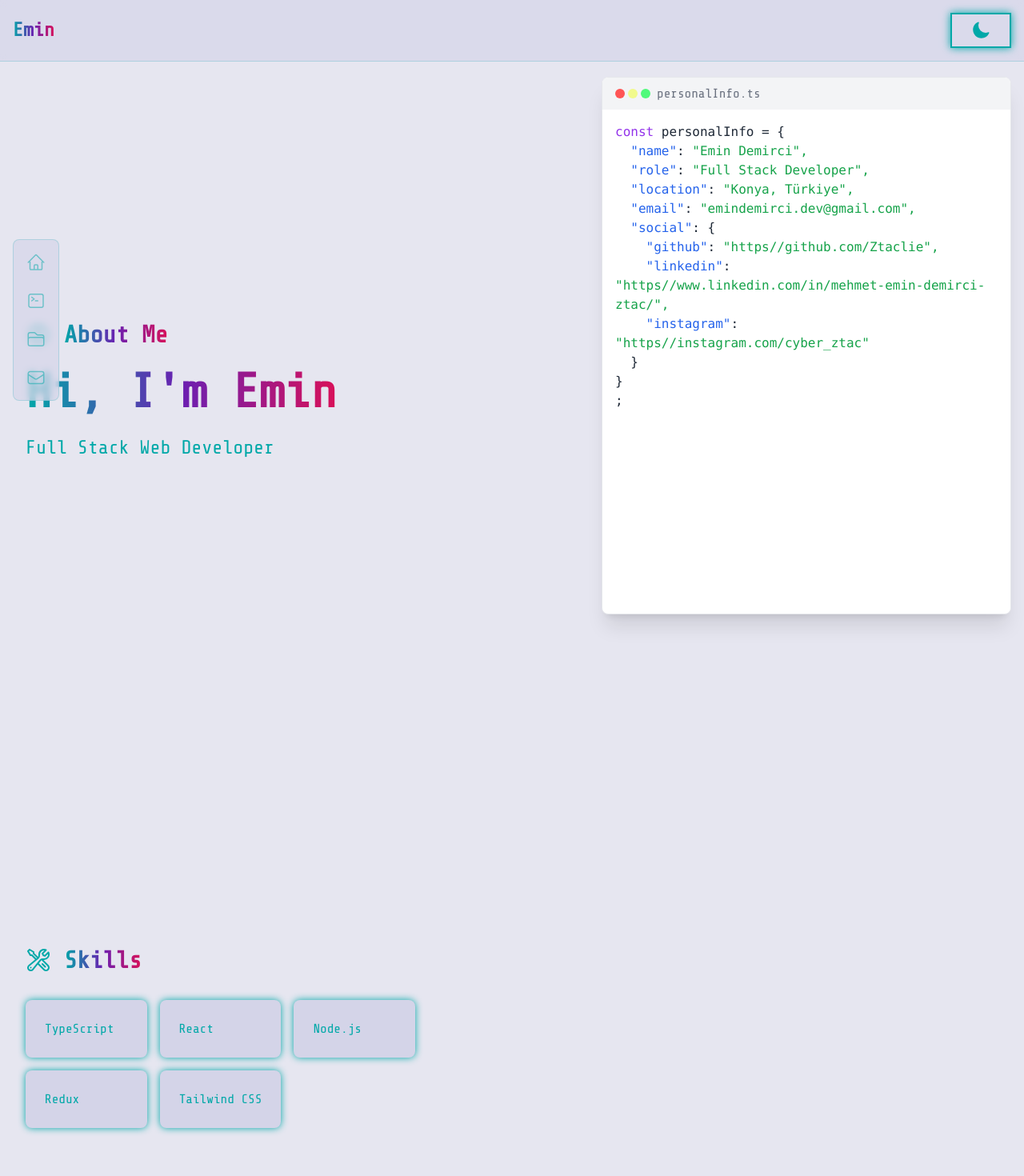
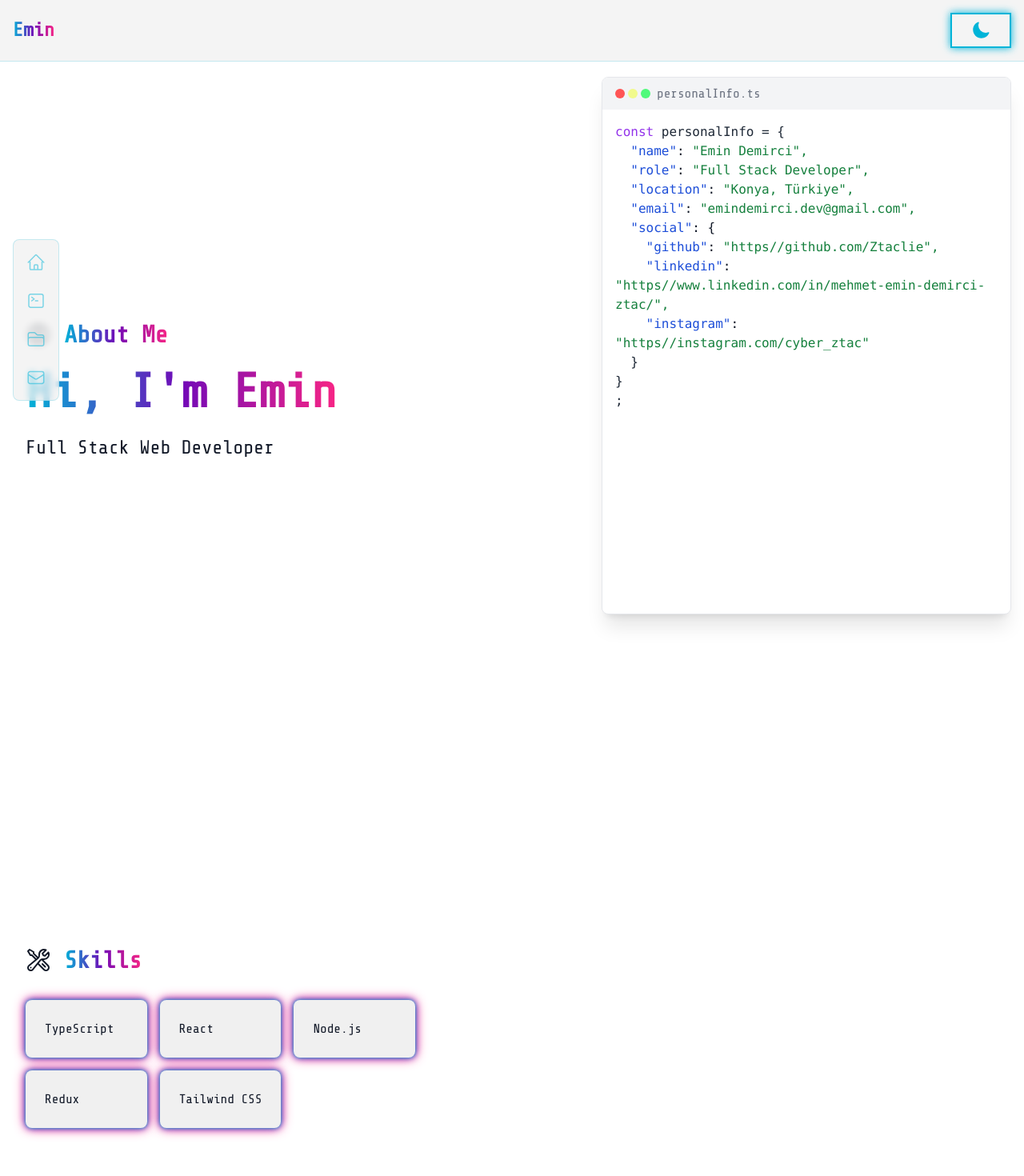
Before and after one commit to Ztaclie/emin-portfolio, a React (Vite) app: page / in a window 1280 px wide. Shown: the top 1470 px of the page at 80% size. Built offline with nearby package versions, Linux system fonts and the light colour scheme.

Commit message:
improvements

```diff
--- a/src/App.tsx
+++ b/src/App.tsx
@@ -18,8 +18,8 @@ function App() {
       <div
         className={`min-h-screen ${
           darkMode
-            ? "bg-cyber-dark-bg text-cyber-dark-neon"
-            : "bg-cyber-light-bg text-cyber-light-neon"
+            ? "bg-cyber-dark-bg text-gray-100"
+            : "bg-cyber-light-bg text-gray-900"
         }`}
       >
         <nav
--- a/src/components/Hero.tsx
+++ b/src/components/Hero.tsx
@@ -19,26 +19,18 @@ const Hero: FC = () => {
         const [key, ...value] = line.split(":");
         return (
           <span key={i}>
-            <span className={darkMode ? "text-dracula-cyan" : "text-blue-600"}>
+            <span className={darkMode ? "text-cyan-300" : "text-blue-700"}>
               {key}
             </span>
-            <span
-              className={darkMode ? "text-dracula-foreground" : "text-gray-800"}
-            >
+            <span className={darkMode ? "text-gray-100" : "text-gray-900"}>
               :
             </span>
             {value.join(":").includes("{") || value.join(":").includes("[") ? (
-              <span
-                className={
-                  darkMode ? "text-dracula-foreground" : "text-gray-800"
-                }
-              >
+              <span className={darkMode ? "text-gray-100" : "text-gray-900"}>
                 {value}
               </span>
             ) : (
-              <span
-                className={darkMode ? "text-dracula-green" : "text-green-600"}
-              >
+              <span className={darkMode ? "text-green-300" : "text-green-700"}>
                 {value}
               </span>
             )}
--- a/src/index.css
+++ b/src/index.css
@@ -55,24 +55,36 @@
 @layer components {
   .cyber-button {
     @apply px-6 py-2 border-2 transition-all duration-300;
+    /* Dark mode */
     @apply dark:border-cyber-dark-neon dark:text-cyber-dark-neon
-           dark:hover:bg-cyber-dark-neon dark:hover:text-cyber-dark-bg
-           dark:shadow-[0_0_10px_theme(colors.cyber-dark.neon)]
-           dark:hover:shadow-[0_0_20px_theme(colors.cyber-dark.neon)];
+           dark:hover:bg-cyber-dark-neon dark:hover:text-cyber-dark-bg;
+    /* Light mode */
     @apply border-cyber-light-neon text-cyber-light-neon
-           hover:bg-cyber-light-neon hover:text-cyber-light-bg
-           shadow-[0_0_10px_theme(colors.cyber-light.neon)]
-           hover:shadow-[0_0_20px_theme(colors.cyber-light.neon)];
+           hover:bg-cyber-light-neon hover:text-cyber-light-bg;
+
+    /* Reduced shadow intensity */
+    @apply dark:shadow-[0_0_5px_theme(colors.cyber-dark.neon/60),0_0_10px_theme(colors.cyber-dark.purple/40),0_0_15px_theme(colors.cyber-dark.pink/30)]
+           dark:hover:shadow-[0_0_10px_theme(colors.cyber-dark.neon/70),0_0_15px_theme(colors.cyber-dark.purple/50),0_0_20px_theme(colors.cyber-dark.pink/40)]
+           shadow-[0_0_5px_theme(colors.cyber-light.neon/60),0_0_10px_theme(colors.cyber-light.purple/40),0_0_15px_theme(colors.cyber-light.pink/30)]
+           hover:shadow-[0_0_10px_theme(colors.cyber-light.neon/70),0_0_15px_theme(colors.cyber-light.purple/50),0_0_20px_theme(colors.cyber-light.pink/40)];
+
+    animation: neonPulse 2s ease-in-out infinite;
   }
 
   .cyber-card {
     @apply p-6 rounded-lg transition-all duration-300;
+    /* Dark mode */
     @apply dark:bg-cyber-dark-darker dark:border-cyber-dark-neon/30
-           dark:shadow-[0_0_10px_theme(colors.cyber-dark.neon/20)]
-           dark:hover:shadow-[0_0_20px_theme(colors.cyber-dark.neon/30)];
+           dark:text-white;
+    /* Light mode */
     @apply bg-cyber-light-darker border-cyber-light-neon/30
-           shadow-[0_0_10px_theme(colors.cyber-light.neon/20)]
-           hover:shadow-[0_0_20px_theme(colors.cyber-light.neon/30)];
+           text-gray-900;
+
+    /* Reduced shadow intensity */
+    @apply dark:shadow-[0_0_5px_theme(colors.cyber-dark.neon/10),0_0_10px_theme(colors.cyber-dark.purple/10),0_0_15px_theme(colors.cyber-dark.pink/10)]
+           dark:hover:shadow-[0_0_10px_theme(colors.cyber-dark.neon/20),0_0_15px_theme(colors.cyber-dark.purple/15),0_0_20px_theme(colors.cyber-dark.pink/15)]
+           shadow-[0_0_5px_theme(colors.cyber-light.neon/10),0_0_10px_theme(colors.cyber-light.purple/10),0_0_15px_theme(colors.cyber-light.pink/10)]
+           hover:shadow-[0_0_10px_theme(colors.cyber-light.neon/20),0_0_15px_theme(colors.cyber-light.purple/15),0_0_20px_theme(colors.cyber-light.pink/15)];
   }
 
   .cyber-gradient-text {
@@ -87,3 +99,13 @@
     animation-delay: 200ms;
   }
 }
+
+@keyframes neonPulse {
+  0%,
+  100% {
+    filter: hue-rotate(0deg);
+  }
+  50% {
+    filter: hue-rotate(30deg);
+  }
+}
--- a/tailwind.config.js
+++ b/tailwind.config.js
@@ -5,20 +5,18 @@ export default {
     extend: {
       colors: {
         "cyber-dark": {
+          bg: "#1a1a1a",
+          darker: "#252525",
           neon: "#0ff",
-          pink: "#ff2a6d",
-          purple: "#8a2be2",
-          yellow: "#ffb800",
-          bg: "#1a1a2e",
-          darker: "#15151e",
+          purple: "#bf00ff",
+          pink: "#ff00ff",
         },
         "cyber-light": {
-          neon: "#00a8a8",
-          pink: "#d81159",
-          purple: "#6b1fb1",
-          yellow: "#cc9000",
-          bg: "#e6e6f0",
-          darker: "#d4d4e8",
+          bg: "#ffffff",
+          darker: "#f0f0f0",
+          neon: "#00b4d8",
+          purple: "#7209b7",
+          pink: "#f72585",
         },
         dracula: {
           background: "#282a36",
```
